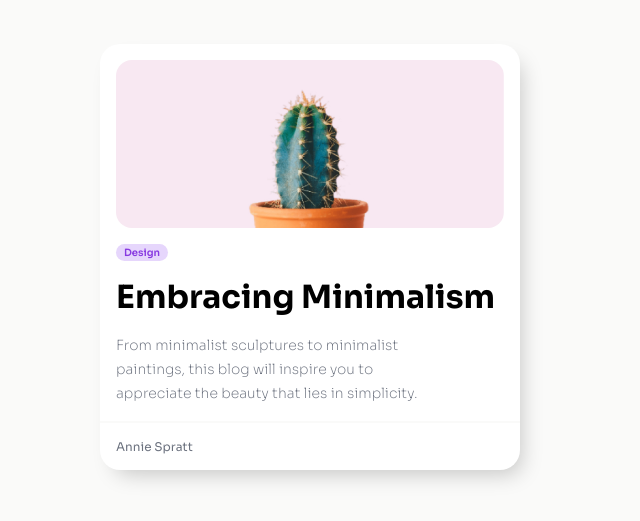
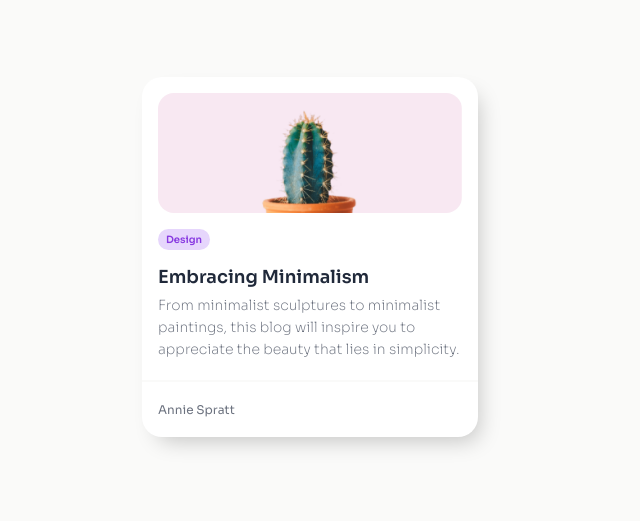
Before and after one commit to Raharimanana-BJD/DevChanllenges, a plain HTML site: page index.html in a window 1280 px wide. Shown: the part 143-664 px from the top of the page, without its empty margins (330-970 px from the left). Drawn offline with Linux system fonts and the light colour scheme.

Commit message:
update css

```diff
--- a/css/styles.css
+++ b/css/styles.css
@@ -44,7 +44,7 @@ body {
     height: 100%;
 }
 body .container-card {
-    width: 420px;
+    width: 336px;
     box-shadow: 8px 11px 21px -7px rgba(0,0,0,0.21);
     background: var(--bg-card);
     border-radius: 20px;
@@ -56,8 +56,8 @@ body .container-card {
 }
 .card .cover {
     padding: 16px;
-    width: 420px;
-    height: 200px;
+    width: 336px;
+    height: 152px;
 }
 .cover img {
     border-radius: 16px;
@@ -68,11 +68,12 @@ body .container-card {
 .card .content {
     display: flex;
     flex-direction: column;
-    gap: 16px;
-    padding: 0 16px 16px 16px;
+    gap: 6px;
+    padding: 0 16px 20px 16px;
+    width: 100%;
 }
 .content .text-tag {
-    padding: 2px 8px;
+    padding: 4px 8px;
     background: var(--bg-tag);
     color: var(--text-tag);
     width: fit-content;
@@ -80,7 +81,8 @@ body .container-card {
     font-weight: var(--fw-tagt);
     border-radius: 16px;
 }
-.content .text-title {
+.content .title-text {
+    margin-top: 10px;
     font-size: var(--fs-title);
     color: var(--title);
     font-weight: var(--fw-title);
@@ -90,13 +92,13 @@ body .container-card {
     font-size: var(--fs-body);
     font-weight: var(--fw-body);
     color: var(--body-text);
-    line-height: 24px;
+    line-height: 22px;
 }
 .card hr {
     border: 1px solid var(--bg-body);
 }
 .card .foot-card {
-    padding: 16px;
+    padding: 20px 16px;
 }
 .foot-card p {
     font-size: var(--fs-smallText);
```
